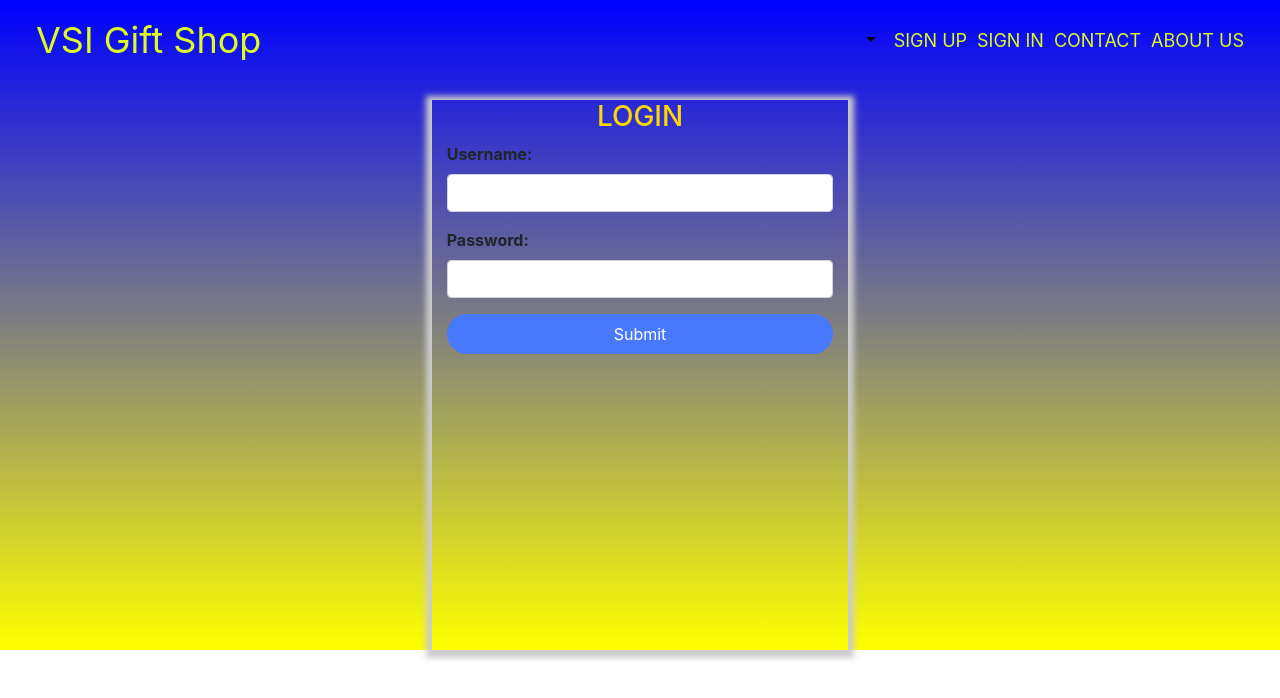
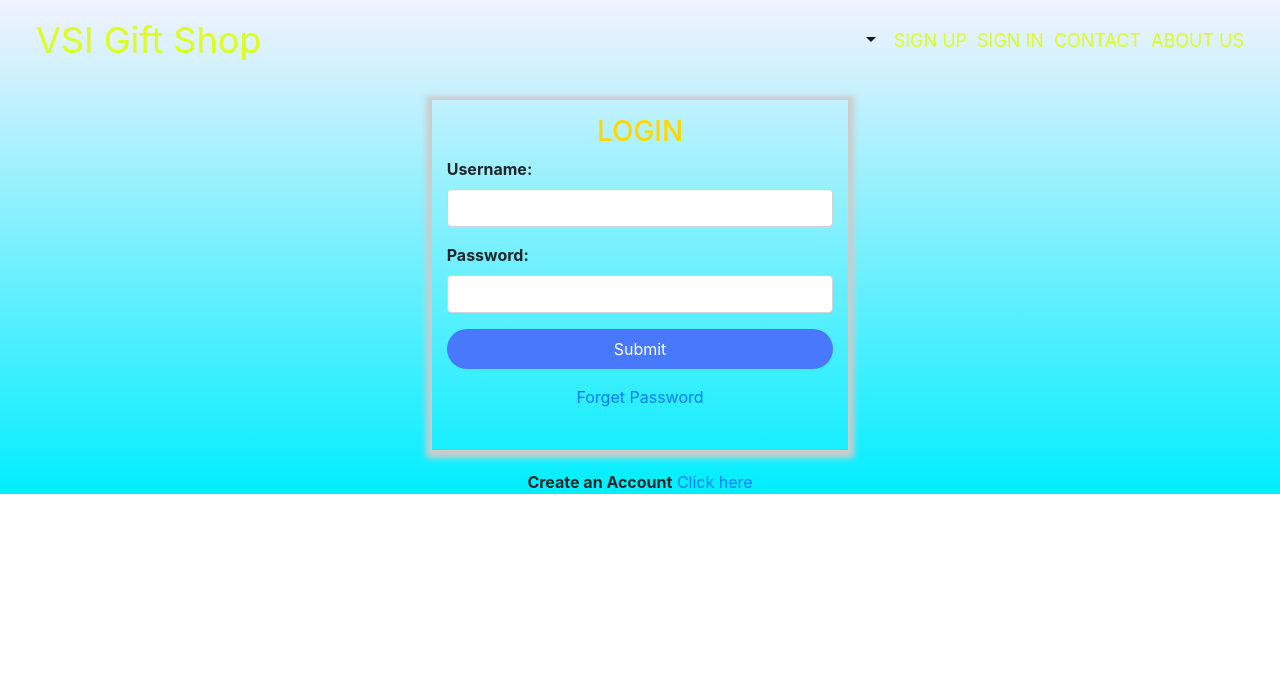
Before and after one commit to Vigneshjayanthi/TrailLogin, a React (Create React App) app: page /signin in a window 1280 px wide. Shown: the top 698 px of the page. Built offline with nearby package versions, Linux system fonts and the light colour scheme.

Commit message:
signin change

```diff
--- a/src/Components/Layout/Layout.css
+++ b/src/Components/Layout/Layout.css
@@ -1,5 +1,7 @@
 .backgroundColor{
-    background-image: linear-gradient(to bottom,blue, yellow);
-    background-position: center;
-    height: 100%;
+    background-image: linear-gradient(to bottom,rgb(242, 242, 253), rgb(0, 238, 255));
+    -webkit-background-size: cover;
+    -moz-background-size: cover;
+    -o-background-size: cover;
+    background-size: cover;
 }
--- a/src/Components/Navigation/Navigation.css
+++ b/src/Components/Navigation/Navigation.css
@@ -13,6 +13,6 @@
     text-decoration: none;
 }
 .navlearn a:hover{
-    color:white;
+    color:#000;
     text-decoration: none;
 }
--- a/src/Components/SignIn/SignIn.css
+++ b/src/Components/SignIn/SignIn.css
@@ -1,6 +1,6 @@
 .SignIn{
     width:30%;
-    height: 550px;
+    height: 350px;
     margin: 20px  auto;
     box-shadow: 0 2px 6px 6px #ccc;
    align-items: center;
@@ -23,6 +23,13 @@
     color:#fff;
     background-color: #0547ff;
 }
+.forgetpassword{
+    text-align: center;
+    margin: 2px auto;
+}
+.createAccount{
+    text-align: center;
+}
 
 .error{
     width: 100%;
--- a/src/Components/SignIn/SignIn.js
+++ b/src/Components/SignIn/SignIn.js
@@ -1,6 +1,7 @@
 
 
 import React, { Component } from 'react';
+import { Link } from 'react-router-dom';
 //import { Col, Container, Row } from 'react-bootstrap';
 import './SignIn.css';
 
@@ -27,7 +28,7 @@ class signIn extends Component {
     render() {
 
         return (
-
+            <div>
             <div className="SignIn col-md-4 col-sm-12">
                 <div className="content">
                     <h3>LOGIN</h3>
@@ -45,9 +46,15 @@ class signIn extends Component {
                         <button type="submit">Submit</button>
                     </div>
                     {<div className={this.state.ErrorMessage !== null ? 'error' : null}><p>{this.state.ErrorMessage}</p></div>}
+                    <div className="form-group">
+                <p className="forgetpassword"><a href="/forgetpassword">Forget Password</a></p>
+            </div>
                 </form>
-
             </div>
+            <div className="createAccount">
+            <p><b>Create an Account</b> <Link to='/signup'>Click here</Link></p>
+          </div>
+         </div>
         )
 
 
--- a/src/Components/SignUp/SignUp.css
+++ b/src/Components/SignUp/SignUp.css
@@ -6,6 +6,7 @@
     align-items: center;
 }
 .content{
+    padding-top: 15px;
      text-align: center;
      color: #DCFD1D;
  }
--- a/src/Components/SignUp/SignUp.js
+++ b/src/Components/SignUp/SignUp.js
@@ -4,8 +4,8 @@ import './SignUp.css'
 const signUp = () =>{
     return (
     <div className="Signup col-md-4 col-sm-12">
-        <div>
-            <h3 style={{color:'#FFd700', textAlign:'center'}}>SIGN UP</h3>
+        <div className="content">
+            <h3>SIGN UP</h3>
         </div>
         <form>
             <div className="form-group">
@@ -24,9 +24,9 @@ const signUp = () =>{
                 <label htmlFor="phoneNumber"><b>Phone Number:</b>&nbsp;<span style={{color:'#fe1212'}}>*</span></label>
                 <input type="number" className="form-control" name="Phonenumber" id="phonenumber" required maxLength='10' minLength='10'/>
             </div>
-
+            <div className="form-group">
                 <button  className="buttonstyle" type ="submit">Submit</button>
-
+            </div>
         </form>
     </div>)
 }
--- a/src/index.css
+++ b/src/index.css
@@ -1,6 +1,6 @@
 body {
   margin: 0;
-  height: 100%;
+  min-height: 100%;
   font-family: sans-serif;
   -webkit-font-smoothing: antialiased;
   -moz-osx-font-smoothing: grayscale;
```
